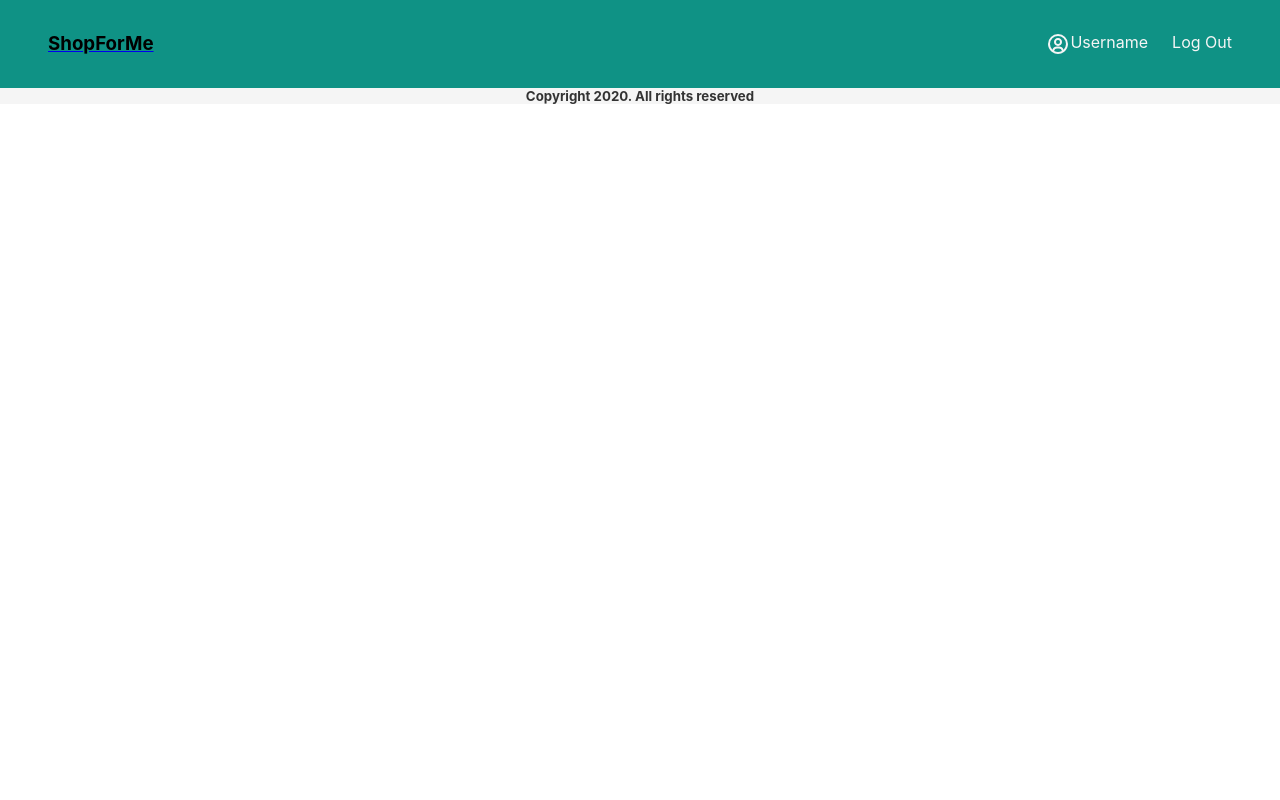
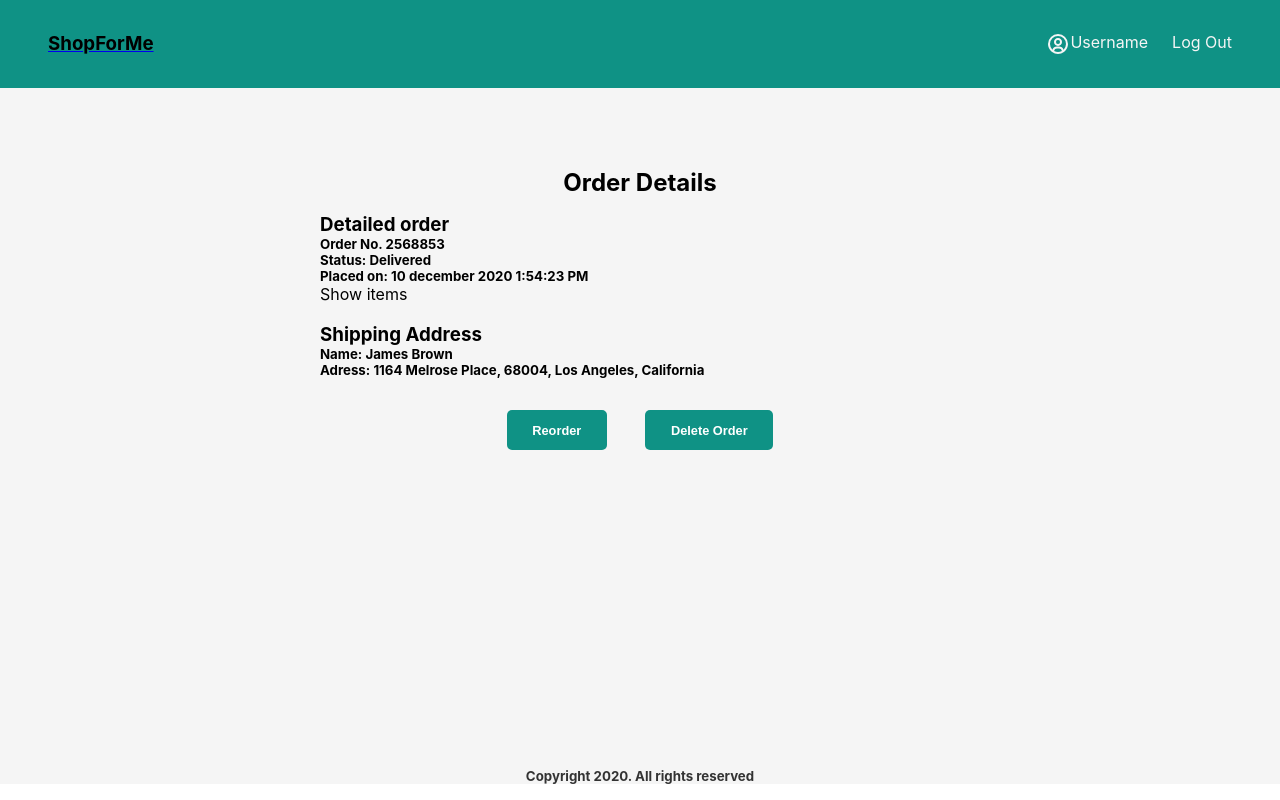
Before and after one commit to nmrabet/shopforme, a React (Create React App) app: page /home/1 in a window 1280 px wide. Built offline with nearby package versions, Linux system fonts and the light colour scheme.

Commit message:
Added dynamic component from json data

```diff
--- a/src/App.js
+++ b/src/App.js
@@ -15,7 +15,7 @@ function App() {
           <Route exact path='/'>
             <Main />
           </Route>
-          <Route path='/home/orderdetails'>
+          <Route path='/home/:orderId'>
             <OrderDetail />
           </Route>
         </Switch>
--- a/src/assets/ordersData.json
+++ b/src/assets/ordersData.json
@@ -3,34 +3,26 @@
     {
       "orderNo": "2568853",
       "_id": "1",
-      "customer": [
-        {
+      "status": "Delivered",
       "customerId": "11045",
-          "firstName": "James",
-          "lastName": "Brown",
+      "name": "James Brown",
       "address": "1164 Melrose Place",
       "city": "Los Angeles",
       "state": "California",
-          "zip": "68004"
-        }
-      ],
+      "zip": "68004",
       "date": "10 december 2020 1:54:23 PM",
       "articles": ["peaches", "carrots", "diet coke", "bread", "eggs"]
     },
     {
       "orderNo": "2568854",
       "_id": "2",
-      "customer": [
-        {
+      "status": "On its way",
       "customerId": "11046",
-          "firstName": "Sara",
-          "lastName": "Lance",
+      "name": "Sara Lance",
       "address": "2654 Sutton Street",
       "city": "San Francisco",
       "state": "California",
-          "zip": "68004"
-        }
-      ],
+      "zip": "68004",
       "date": "12 february 2021 9:34:12 AM",
       "articles": [
         "toilet paper",
@@ -43,17 +35,13 @@
     {
       "orderNo": "2568855",
       "_id": "3",
-      "customer": [
-        {
+      "status": "Ready to go",
       "customerId": "11047",
-          "firstName": "Alex",
-          "lastName": "Vause",
+      "name": "Alex Vause",
       "address": "1042 Warwick avenue",
       "city": "Chicago",
       "state": "Illinois",
-          "zip": "60402"
-        }
-      ],
+      "zip": "60402",
       "date": "20 september 2021 8:25:59 PM",
       "articles": [
         "beef",
--- a/src/components/Main.js
+++ b/src/components/Main.js
@@ -34,8 +34,11 @@ function OrderLi(order) {
     <ul className='order-container'>
       <li>{order.orderNo}</li>
       <li>{order.date}</li>
-      <Link to='/home/orderdetails'><li className='details-link'>See order details</li>
-      </Link>
+      <li key={order._id} className='details-link'>
+        <Link to={`/home/${order._id}`}>
+        See order details
+        </Link>
+      </li>
     </ul>
   );
 }
--- a/src/components/OrderDetail.js
+++ b/src/components/OrderDetail.js
@@ -1,23 +1,30 @@
-import React from 'react';
-import './OrderDetail.css';
+import React from "react";
+import "./OrderDetail.css";
+import { useParams } from "react-router-dom";
 import ordersData from "../assets/ordersData.json";
 
 export default function OrderDetail() {
-    const ordersArray = ordersData.orders;
-    console.log(ordersArray);
+  const orders = ordersData.orders;
+  const { orderId } = useParams();
+  // Ajax call to get the info about the order
+  const thisOrder = orders.find((order) => order._id === orderId);
+
   return (
     <div className='orderDetail-component'>
       <h2 className='orderDetail-title'>Order Details</h2>
 
       <div className='detailed-order'>
         <h3>Detailed order</h3>
-                <h5>Order No. {ordersArray.orderNo}</h5>
-                <h5>Status:</h5>
-                <h5>Placed on:{ordersArray.date}</h5>
+        <h5>Order No. {thisOrder.orderNo}</h5>
+        <h5>Status: {thisOrder.status}</h5>
+        <h5>Placed on: {thisOrder.date}</h5>
         <ul>Show items</ul>
         <h3 className='shipping'>Shipping Address</h3>
-                <h5>Name:{ordersArray.firstname} {ordersArray.lastname}</h5>
-                <h5>Adress: {ordersArray.address} </h5>
+        <h5>Name: {thisOrder.name}</h5>
+        <h5>
+          Adress: {thisOrder.address}, {thisOrder.zip}, {thisOrder.city},{" "}
+          {thisOrder.state}{" "}
+        </h5>
       </div>
 
       <div className='btn-order'>
@@ -25,5 +32,5 @@ export default function OrderDetail() {
         <button className='delete-btn'>Delete Order</button>
       </div>
     </div>
-    )
+  );
 }
```
Also changed, not shown: 1 other file (tests, documents, lock files or other folders). Lines whose indentation alone changed are shown as unchanged.
